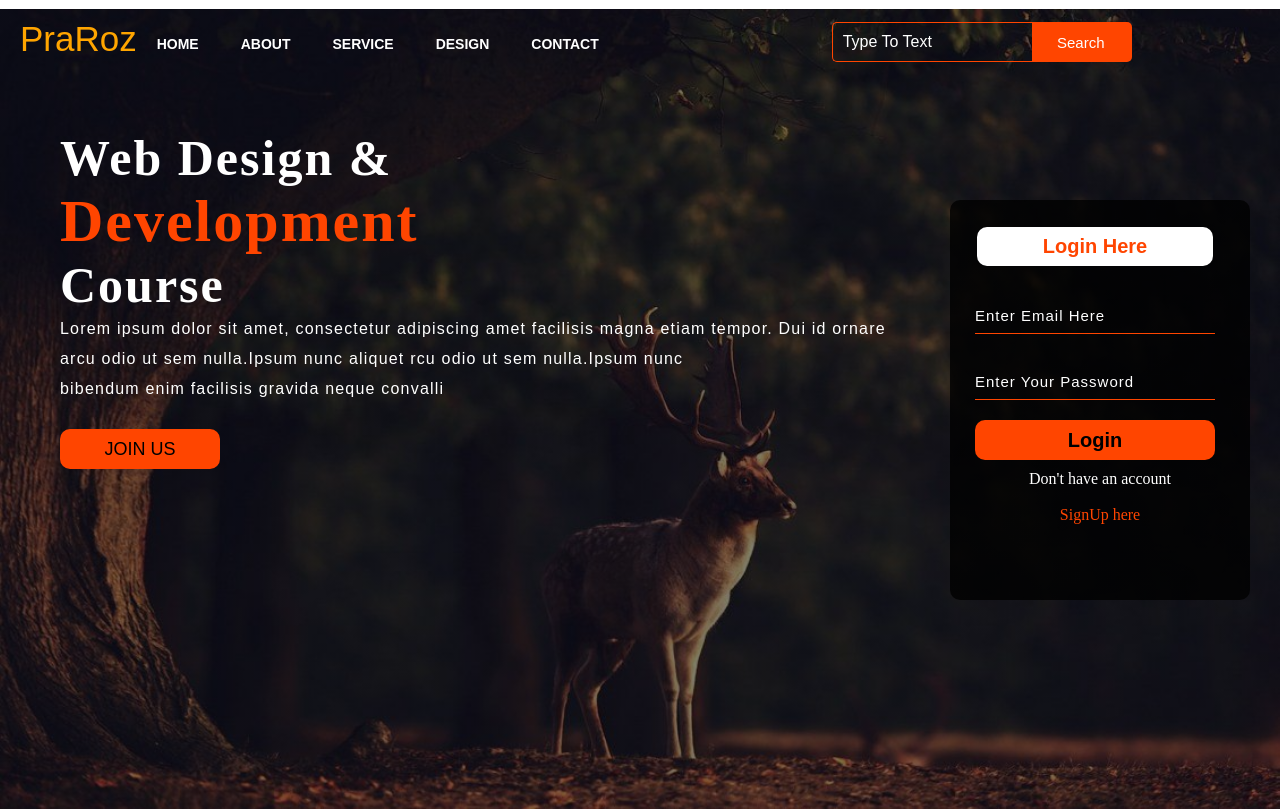
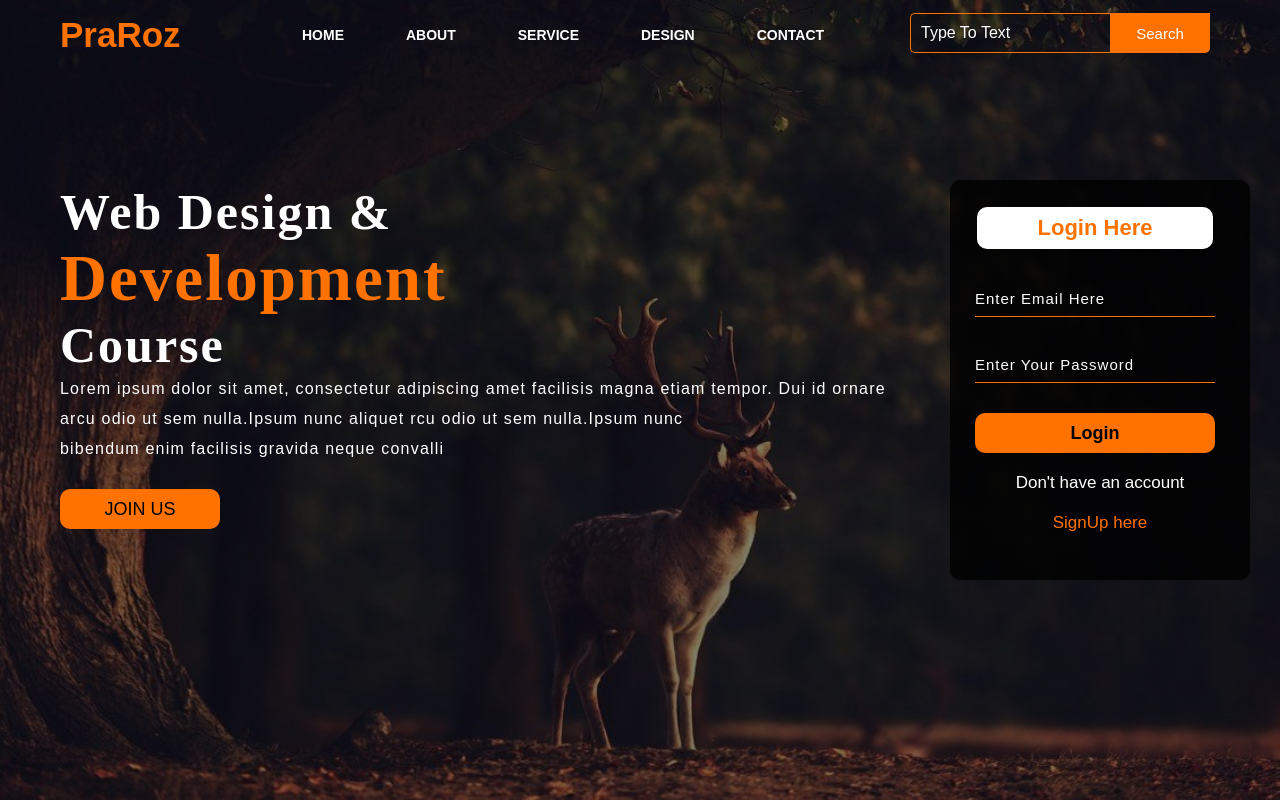
Before and after one commit to Rachhp/website, a plain HTML site: page index.html in a window 1280 px wide. Drawn offline with Linux system fonts and the light colour scheme.

Commit message:
aaded form and sign button

```diff
--- a/index.html
+++ b/index.html
@@ -10,7 +10,9 @@
 <body>
     <div class="main">
         <div class="navbar">
-            <div class="logo">PraRoz </div>
+            <div class="icon">
+            <h2 class="logo"> PraRoz </h2>
+            </div>
 
             <div class="menu">
                 <ul>
@@ -44,7 +46,7 @@
                 <button class="btnn"> <a href="#"> Login </a></button>
 
                 <p class=" link" > Don't have an account <br> <br>
-                <a href="#"> SignUp here</a> </p>
+                <a href="#" class="liw"> SignUp here</a> </p>
 
             </div>
 
--- a/style.css
+++ b/style.css
@@ -1,95 +1,107 @@
 *{
-    margin: 0%;
-    padding: 0%;
-
+margin: 0;
+padding: 0;
 }
 
 .main{
 width: 100%;
-    background: linear-gradient(to top,rgba(0,0,0,0.5)50%,rgba(0,0,0,0.5)50%),url(4735935.jpg);
+background: linear-gradient(to top, rgba(0,0,0,0.5)50%,rgba(0,0,0,0.5)50%), url(4735935.jpg);
 background-position: center;
 background-size: cover;
 height: 100vh;
 }
+
 .navbar{
 width: 1200px;
+height: 75px;
+margin: auto;
+}
+
+.icon{
+width: 200px;
+float: left;
 height: 70px;
-    float: left;
 }
+
 .logo{
+color: #ff7200;
 font-size: 35px;
-    color: orange ;
 font-family: Arial;
 padding-left: 20px;
+float: left;
 padding-top: 10px;
-    float: left;
+margin-top: 5px
+}
 
-}
-.menu
-{
+.menu{
 width: 400px;
 float: left;
 height: 70px;
+}
 
+ul{
+float: left;
+display: flex;
+justify-content: center;
+align-items: center;
 }
-ul{
-    display: flex;
-    padding-left: 10%;
-    align-items: center;
-    justify-content: center;
-}
+
 ul li{
 list-style: none;
-    margin-left: 42px;
+margin-left: 62px;
 margin-top: 27px;
 font-size: 14px;
+}
 
-}
-ul li  a{
+ul li a{
 text-decoration: none;
-    color: white;
+color: #fff;
 font-family: Arial;
 font-weight: bold;
-    transition: 0.4s ease in out ;
+transition: 0.4s ease-in-out;
 }
 
 ul li a:hover{
-    color: orangered;
+color: #ff7200;
 }
 
-.search
-{
+.search{
 width: 330px;
+float: left;
 margin-left: 270px;
+}
+
+.srch{
+font-family: 'Times New Roman';
+width: 200px;
+height: 40px;
+background: transparent;
+border: 1px solid #ff7200;
+margin-top: 13px;
+color: #fff;
+border-right: none;
+font-size: 16px;
 float: left;
-}
-.srch{
-    width:200px;
-    height: 40px;
-    margin-top: 13px;
-    margin-left: 25px;
-    font-size: 16px;
-    background: transparent;
-    float: left;
-    border: 1px solid orangered;
-    border-right: none;
 padding: 10px;
 border-bottom-left-radius: 5px;
 border-top-left-radius: 5px;
-    color: white;
 }
-.btn
-{
+
+.btn{
 width: 100px;
 height: 40px;
+background: #ff7200;
+border: 2px solid #ff7200;
 margin-top: 13px;
-    border: 2px solid orangered;
-    border-left: none;
+color: #fff;
+font-size: 15px;
 border-bottom-right-radius: 5px;
-    border-top-right-radius: 5px;
-    font-size: 15px;
-    background:orangered;
-    color: white;
+border-bottom-right-radius: 5px;
+transition: 0.2s ease;
+cursor: pointer;
+}
+.btn:hover{
+color: #000;
 }
 
 .btn:focus{
@@ -99,75 +111,81 @@ float: left;
 .srch:focus{
 outline: none;
 }
-.content
-{
+
+.content{
 width: 1200px;
 height: auto;
 margin: auto;
-    color: white;
+color: #fff;
 position: relative;
 }
 
-.content .par
-{
+.content .par{
 padding-left: 20px;
 padding-bottom: 25px;
-    font-family: arial;
+font-family: Arial;
 letter-spacing: 1.2px;
 line-height: 30px;
 }
+
 .content h1{
 font-family: 'Times New Roman';
 font-size: 50px;
-    padding-top: 120px;
 padding-left: 20px;
-    margin-top: 9px;
+margin-top: 9%;
 letter-spacing: 2px;
 }
+
 .content .cn{
 width: 160px;
 height: 40px;
-    background:orangered;
+background: #ff7200;
 border: none;
 margin-bottom: 10px;
 margin-left: 20px;
 font-size: 18px;
 border-radius: 10px;
 cursor: pointer;
+transition: .4s ease;
 
 }
 
 .content .cn a{
 text-decoration: none;
-    color: black;
+color: #000;
 transition: .3s ease;
 }
+
 .cn:hover{
-    background-color: white;
+background-color: #fff;
 }
+
 .content span{
-    color: orangered;
-    font-size: 60px;
+color: #ff7200;
+font-size: 65px
 }
+
+
 .form
 {
-
     width: 250px;
     height: 350px;
     background: linear-gradient( to top, rgba(0,0,0,0.8)50%,rgba(0,0,0,0.8)50%);
     position: absolute;
     top:200px;
     left: 950px;
+    transform: translate(0%,-5%);
     border-radius: 10px;
     padding: 25px;
 }
+
 .form h2{
 width: 220px;
 font-family: sans-serif;
 text-align: center;
-    color: orangered;
-    font-size:20px;
-    background-color: white;
+color: #ff7200;
+font-size: 22px;
+background-color: #fff;
 border-radius: 10px;
 margin: 2px;
 padding: 8px;
@@ -177,57 +195,60 @@ float: left;
 width: 240px;
 height: 35px;
 background: transparent;
-    border-bottom: 1px solid orangered ;
+border-bottom: 1px solid #ff7200;
+border-top: none;
 border-right: none;
 border-left: none;
-    border-top: none;
-    color: white;
+color: #fff;
 font-size: 15px;
 letter-spacing: 1px;
 margin-top: 30px;
 font-family: sans-serif;
+}
 
-}
 .form input:focus{
 outline: none;
 }
+
 ::placeholder{
-    color: white;
-    font-family: arial;
+color: #fff;
+font-family: Arial;
 }
-.btnn
-{
+
+.btnn{
 width: 240px;
-    height:40px ;
+height: 40px;
+background: #ff7200;
 border: none;
-    background: orangered;
+margin-top: 30px;
+font-size: 18px;
 border-radius: 10px;
-    margin-top: 20px;
 cursor: pointer;
-    color: white;
+color: #fff;
+transition: 0.4s ease;
 }
 .btnn:hover{
-    color: orangered;
-    background: white;
+background: #fff;
+color: #ff7200;
 }
 .btnn a{
+text-decoration: none;
 color:black;
-    font-size: 20px;
 font-weight: bold;
-    text-decoration: none;
 }
-.link{
-    margin-top: 10px;
+.form .link{
+font-family: Arial, Helvetica, sans-serif;
+font-size: 17px;
+padding-top: 20px;
+text-align: center;
 color: white;
-    text-align: center;
 }
 .form .link a{
 text-decoration: none;
-    color: orangered;
+color: #ff7200;
 }
-.liw
-{
-    color: white;
+.liw{
+padding-top: 15px;
+padding-bottom: 10px;
 text-align: center;
-    margin: 10px;
 }
```
Lines whose indentation alone changed are shown as unchanged.
